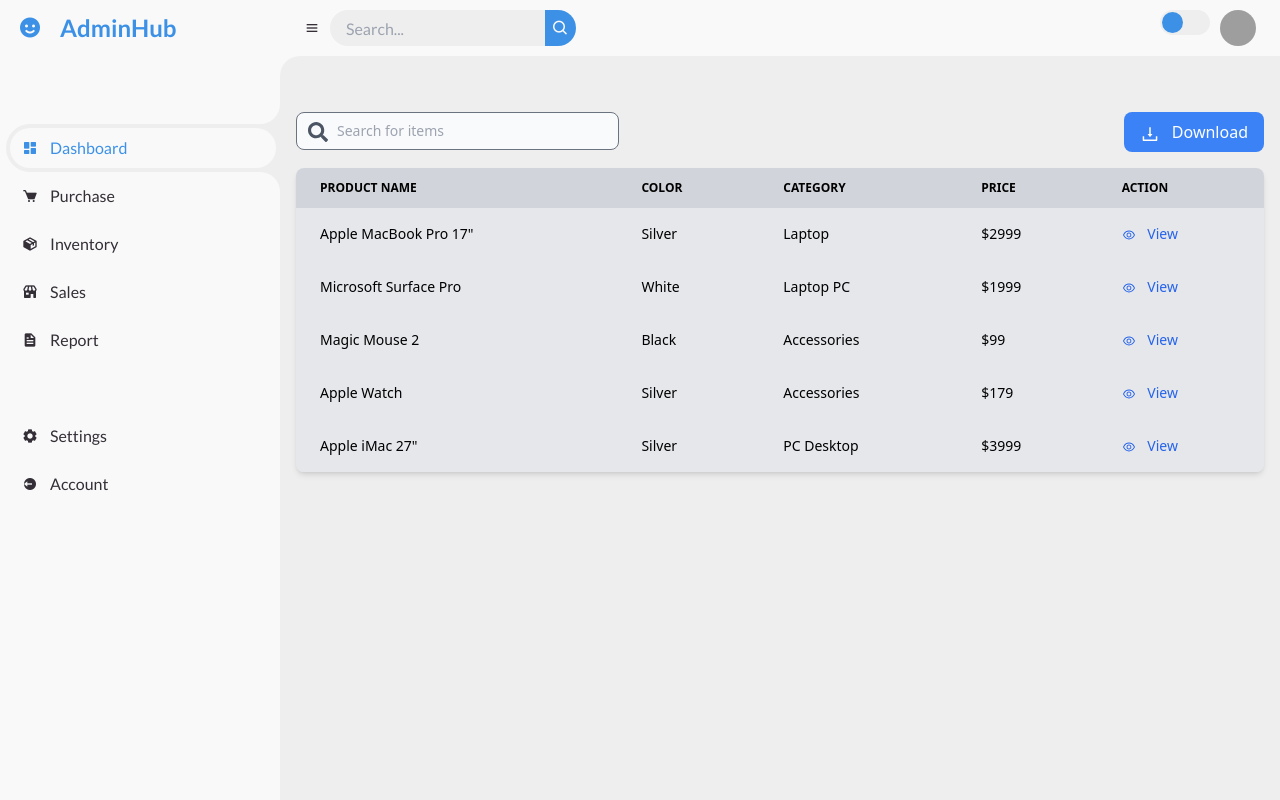
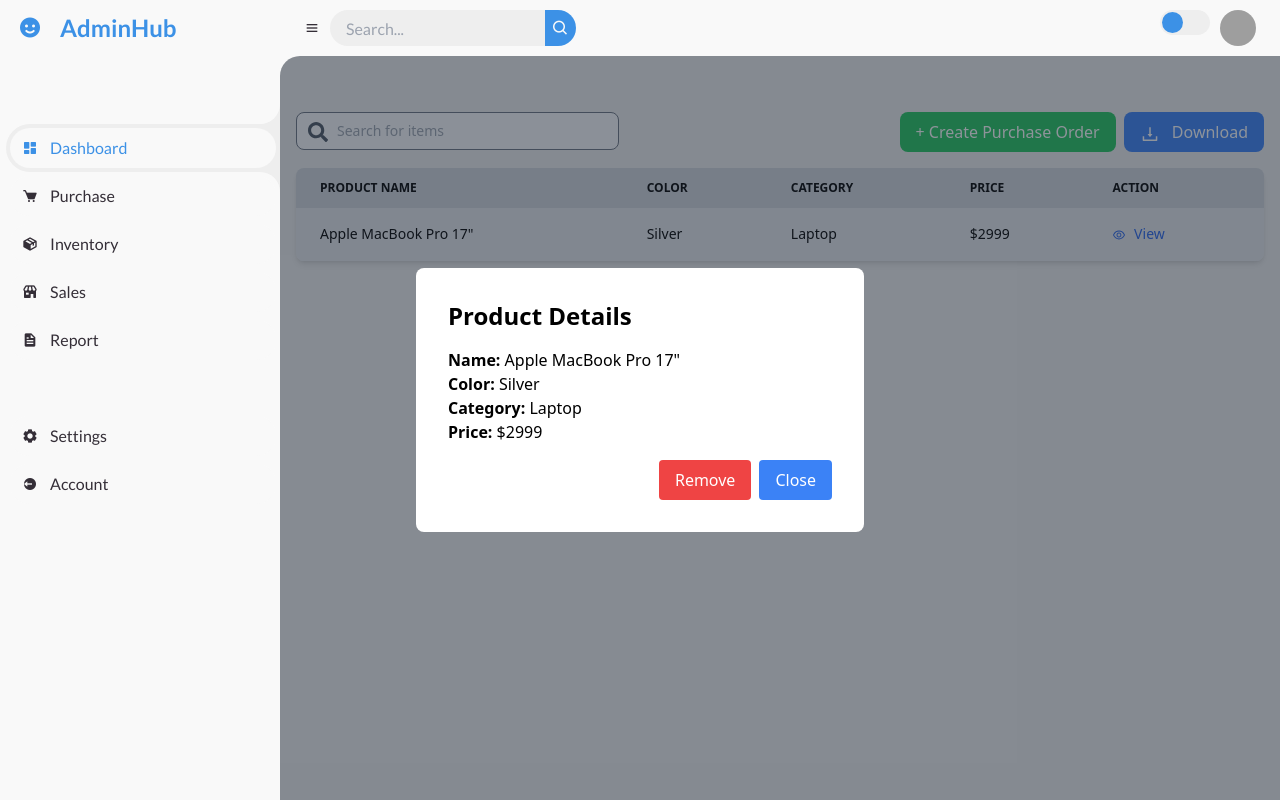
Before and after one commit to hexoinnovation/react-Inventory, a React (Vite) app: page /purchase in a window 1280 px wide. Both pictures are taken after a click on the button "View". Built offline with nearby package versions, Linux system fonts and the light colour scheme; grey boxes are pictures that could not be loaded.

Commit message:
Purchase change to Nithya

```diff
--- a/src/pages/Purchase.jsx
+++ b/src/pages/Purchase.jsx
@@ -1,12 +1,51 @@
-import { FaSearch } from 'react-icons/fa'; // For the search icon
+import React, { useState } from 'react';
+import { FaSearch } from 'react-icons/fa';
 import { AiOutlineDownload, AiOutlineEye } from 'react-icons/ai';
 
 const Purchase = () => {
+  const [showModal, setShowModal] = useState(false);
+  const [showPopup, setShowPopup] = useState(false);
+  const [products, setProducts] = useState([
+    {
+      id: 1,
+      name: 'Apple MacBook Pro 17"',
+      color: 'Silver',
+      category: 'Laptop',
+      price: '$2999',
+    },
+    // More initial products if needed
+  ]);
+  const [selectedProduct, setSelectedProduct] = useState(null);
+  const [newProduct, setNewProduct] = useState({
+    name: '',
+    color: '',
+    category: '',
+    price: '',
+  });
 
+  // Handle form field changes
+  const handleInputChange = (e) => {
+    const { name, value } = e.target;
+    setNewProduct((prev) => ({ ...prev, [name]: value }));
+  };
+
+  // Handle form submission to add new product
+  const handleFormSubmit = (e) => {
+    e.preventDefault();
+    setProducts((prev) => [...prev, { ...newProduct, id: prev.length + 1 }]);
+    setShowModal(false);
+    setNewProduct({ name: '', color: '', category: '', price: '' });
+  };
+
+  // Handle removing product from the list
+  const handleRemoveProduct = (productId) => {
+    setProducts(products.filter((product) => product.id !== productId));
+    setShowPopup(false);
+  };
 
   return (
     <div className="container mx-auto p-4 mt-10">
-      {/* Search and Download Section */}
+      {/* Search and Button Section */}
       <div className="flex justify-between mb-4">
         {/* Search Bar */}
         <div className="relative w-1/3">
@@ -22,16 +61,24 @@
           />
         </div>
 
-        {/* Download Button */}
-        <button className="px-4 py-2 text-white bg-blue-500 rounded-lg hover:bg-slate-500 focus:outline-none focus:ring-2 focus:ring-blue-500">
+        {/* Download and Create Purchase Order Button */}
+        <div className="flex gap-2">
+          <button
+            className="px-4 py-2 text-white bg-green-500 rounded-lg hover:bg-green-600"
+            onClick={() => setShowModal(true)}
+          >
+            + Create Purchase Order
+          </button>
+          <button className="px-4 py-2 text-white bg-blue-500 rounded-lg hover:bg-blue-600">
             <AiOutlineDownload className="w-5 h-5 inline mr-2" /> Download
           </button>
+        </div>
       </div>
 
       {/* Table */}
       <div className="overflow-x-auto shadow-md sm:rounded-lg">
         <table className="w-full text-sm text-left text-white">
-          <thead className="text-xs text-black uppercase bg-gray-300 ">
+          <thead className="text-xs text-black uppercase bg-gray-300">
             <tr>
               <th scope="col" className="px-6 py-3">Product Name</th>
               <th scope="col" className="px-6 py-3">Color</th>
@@ -41,64 +88,111 @@
             </tr>
           </thead>
           <tbody className="bg-gray-200 text-black">
-            <tr className="border-b dark:border-gray-700 hover:bg-gray-50 dark:hover:bg-gray-600" id="product-1">
-              <td className="px-6 py-4 font-medium text-black ">Apple MacBook Pro 17"</td>
-              <td className="px-6 py-4">Silver</td>
-              <td className="px-6 py-4">Laptop</td>
-              <td className="px-6 py-4">$2999</td>
+            {products.map((product) => (
+              <tr key={product.id} className="border-b hover:bg-gray-50">
+                <td className="px-6 py-4 font-medium">{product.name}</td>
+                <td className="px-6 py-4">{product.color}</td>
+                <td className="px-6 py-4">{product.category}</td>
+                <td className="px-6 py-4">{product.price}</td>
                 <td className="px-6 py-4">
-                <button className="text-blue-600 dark:text-blue-500 hover:underline">
-                  <AiOutlineEye className="inline mr-2" /> View
+                  <button
+                    className="text-blue-600 hover:underline mr-2"
+                    onClick={() => { setShowPopup(true); setSelectedProduct(product); }}
+                  >
+                    <AiOutlineEye className="inline mr-1" /> View
                   </button>
                 </td>
               </tr>
-            <tr className="border-b dark:border-gray-700 hover:bg-gray-50 dark:hover:bg-gray-600" id="product-2">
-              <td className="px-6 py-4 font-medium text-black ">Microsoft Surface Pro</td>
-              <td className="px-6 py-4">White</td>
-              <td className="px-6 py-4">Laptop PC</td>
-              <td className="px-6 py-4">$1999</td>
-              <td className="px-6 py-4">
-                <button className="text-blue-600 dark:text-blue-500 hover:underline">
-                  <AiOutlineEye className="inline mr-2" /> View
-                </button>
-              </td>
-            </tr>
-            <tr className="border-b dark:border-gray-700 hover:bg-gray-50 dark:hover:bg-gray-600" id="product-3">
-              <td className="px-6 py-4 font-medium text-black ">Magic Mouse 2</td>
-              <td className="px-6 py-4">Black</td>
-              <td className="px-6 py-4">Accessories</td>
-              <td className="px-6 py-4">$99</td>
-              <td className="px-6 py-4">
-                <button className="text-blue-600 dark:text-blue-500 hover:underline">
-                  <AiOutlineEye className="inline mr-2" /> View
-                </button>
-              </td>
-            </tr>
-            <tr className="border-b dark:border-gray-700 hover:bg-gray-50 dark:hover:bg-gray-600" id="product-4">
-              <td className="px-6 py-4 font-medium text-black ">Apple Watch</td>
-              <td className="px-6 py-4">Silver</td>
-              <td className="px-6 py-4">Accessories</td>
-              <td className="px-6 py-4">$179</td>
-              <td className="px-6 py-4">
-                <button className="text-blue-600 dark:text-blue-500 hover:underline">
-                  <AiOutlineEye className="inline mr-2" /> View
-                </button>
-              </td>
-            </tr>
-            <tr className="hover:bg-gray-50 dark:hover:bg-gray-600" id="product-5">
-              <td className="px-6 py-4 font-medium text-black ">Apple iMac 27"</td>
-              <td className="px-6 py-4">Silver</td>
-              <td className="px-6 py-4">PC Desktop</td>
-              <td className="px-6 py-4">$3999</td>
-              <td className="px-6 py-4">
-                <button className="text-blue-600 dark:text-blue-500 hover:underline">
-                  <AiOutlineEye className="inline mr-2" /> View
-                </button>
-              </td>
-            </tr>
+            ))}
           </tbody>
         </table>
       </div>
+
+      {/* Modal for Creating Purchase Order */}
+      {showModal && (
+        <div className="fixed inset-0 flex items-center justify-center bg-gray-800 bg-opacity-50">
+          <div className="bg-white rounded-lg p-8 w-full max-w-md">
+            <h2 className="text-2xl font-semibold mb-4">Create Purchase Order</h2>
+            <form onSubmit={handleFormSubmit}>
+              <input
+                type="text"
+                name="name"
+                placeholder="Product Name"
+                className="w-full mb-4 p-2 border rounded"
+                value={newProduct.name}
+                onChange={handleInputChange}
+                required
+              />
+              <input
+                type="text"
+                name="color"
+                placeholder="Color"
+                className="w-full mb-4 p-2 border rounded"
+                value={newProduct.color}
+                onChange={handleInputChange}
+                required
+              />
+              <input
+                type="text"
+                name="category"
+                placeholder="Category"
+                className="w-full mb-4 p-2 border rounded"
+                value={newProduct.category}
+                onChange={handleInputChange}
+                required
+              />
+              <input
+                type="text"
+                name="price"
+                placeholder="Price"
+                className="w-full mb-4 p-2 border rounded"
+                value={newProduct.price}
+                onChange={handleInputChange}
+                required
+              />
+              <div className="flex justify-end">
+                <button
+                  type="button"
+                  className="px-4 py-2 mr-2 bg-gray-300 rounded hover:bg-gray-400"
+                  onClick={() => setShowModal(false)}
+                >
+                  Cancel
+                </button>
+                <button type="submit" className="px-4 py-2 bg-blue-500 text-white rounded hover:bg-blue-600">
+                  Submit
+                </button>
+              </div>
+            </form>
+          </div>
+        </div>
+      )}
+
+      {/* Popup for Viewing Product Details */}
+      {showPopup && selectedProduct && (
+        <div className="fixed inset-0 flex items-center justify-center bg-gray-800 bg-opacity-50">
+          <div className="bg-white rounded-lg p-8 w-full max-w-md">
+            <h2 className="text-2xl font-semibold mb-4">Product Details</h2>
+            <p><strong>Name:</strong> {selectedProduct.name}</p>
+            <p><strong>Color:</strong> {selectedProduct.color}</p>
+            <p><strong>Category:</strong> {selectedProduct.category}</p>
+            <p><strong>Price:</strong> {selectedProduct.price}</p>
+            <div className="flex justify-end mt-4 gap-2">
+              <button
+                className="px-4 py-2 bg-red-500 text-white rounded hover:bg-red-600"
+                onClick={() => handleRemoveProduct(selectedProduct.id)}
+              >
+                Remove
+              </button>
+              <button
+                className="px-4 py-2 bg-blue-500 text-white rounded hover:bg-blue-600"
+                onClick={() => setShowPopup(false)}
+              >
+                Close
+              </button>
+            </div>
+          </div>
+        </div>
+      )}
     </div>
   );
 };
```
Lines whose indentation alone changed are shown as unchanged.
